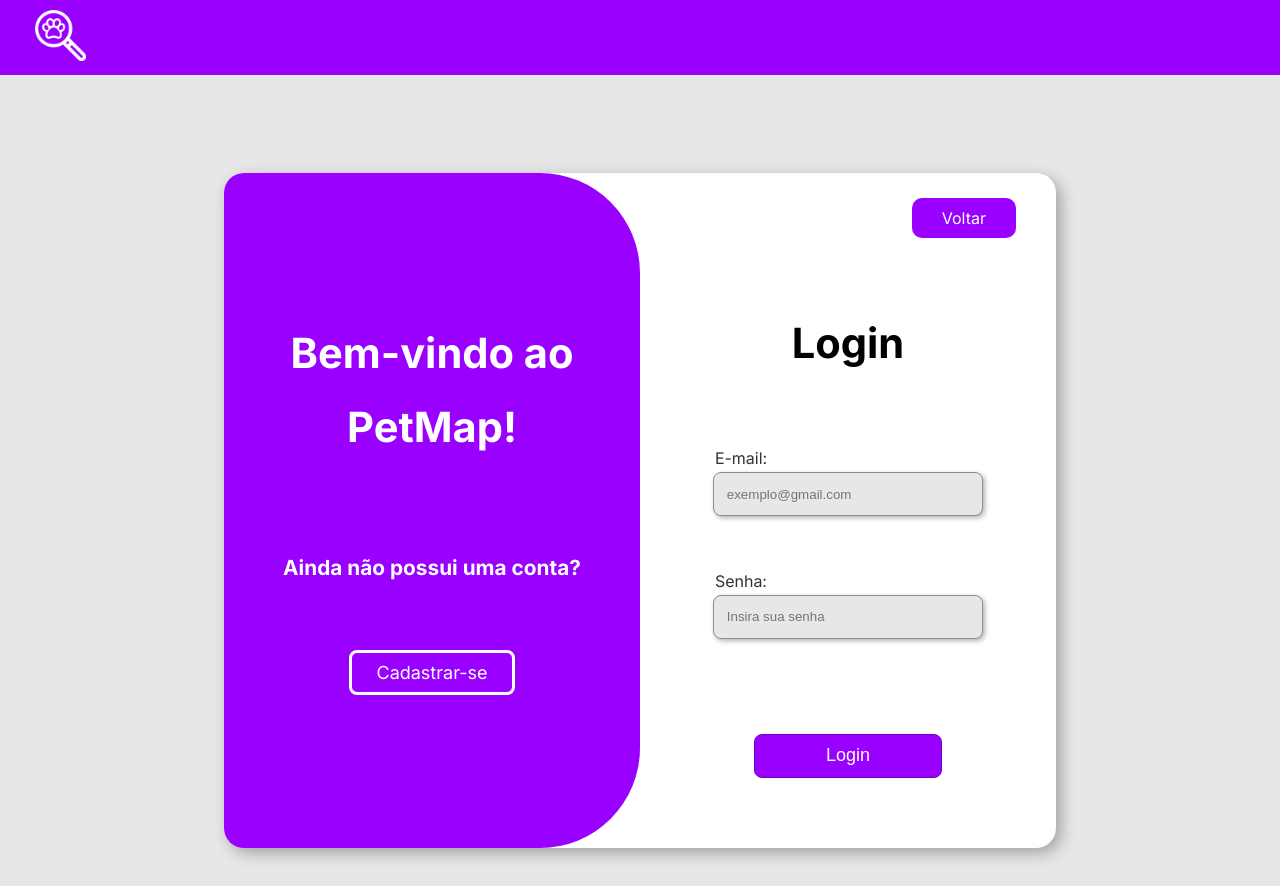
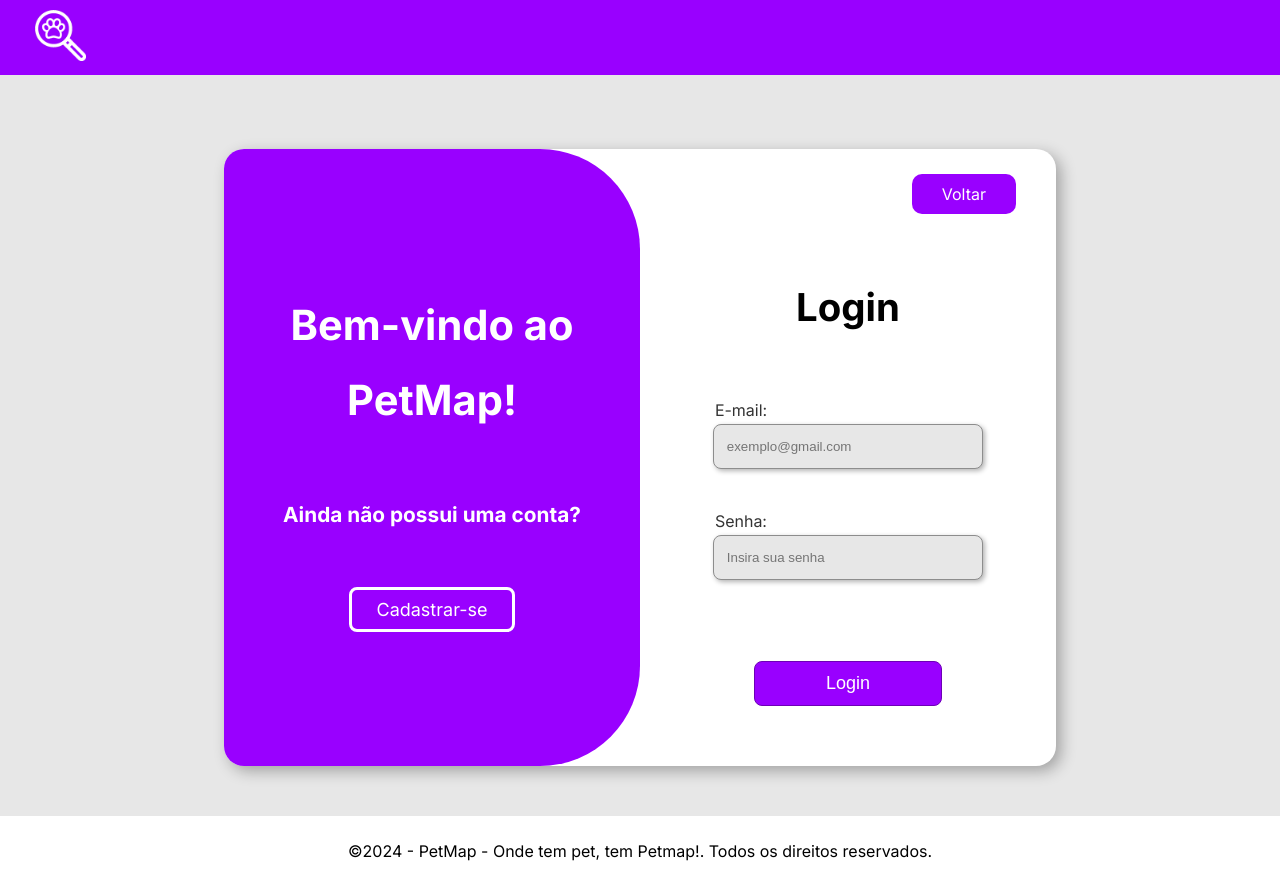
Before and after one commit to arthurpansera/PetMap, a PHP site: page /src/assets/pages/login.html in a window 1280 px wide. Run offline with PHP 8.4, Linux system fonts and the light colour scheme.

Commit message:
login page update

```diff
--- a/src/assets/pages/login.html
+++ b/src/assets/pages/login.html
@@ -69,7 +69,6 @@
         <p>&copy;2024 - PetMap - Onde tem pet, tem Petmap!. Todos os direitos reservados.</p>
     </footer>
 
-
     <script src="../../scripts/pages/login/login.js"></script>
 </body>
 </html>
--- a/src/assets/pages/register-ong.html
+++ b/src/assets/pages/register-ong.html
@@ -135,6 +135,6 @@
     <footer class="footer">
         <p>&copy;2024 - PetMap - Onde tem pet, tem Petmap!. Todos os direitos reservados.</p>
     </footer>
-
+m
 </body>
 </html>
--- a/src/styles/global/elements.css
+++ b/src/styles/global/elements.css
@@ -58,10 +58,6 @@ img {
     padding: 14px 22px;
 }
 
-.main-content {
-    flex: 1;
-}
-
 /* --- FOOTER --- */
 
 .footer {
--- a/src/styles/pages/login/partials/container.css
+++ b/src/styles/pages/login/partials/container.css
@@ -15,7 +15,7 @@
     background-color: rgb(255, 255, 255);
     border-radius: 20px;
     width: 65%;
-    height: 80%;
+    margin-bottom: auto;
     box-shadow: 5px 5px 15px rgba(0, 0, 0, 0.3);
     transition: transform 0.5s ease-in-out;
 }
--- a/src/styles/pages/login/partials/has-or-no-account.css
+++ b/src/styles/pages/login/partials/has-or-no-account.css
@@ -20,12 +20,12 @@
     text-align: center;
     line-height: 1.8;
     font-size: clamp(2rem,2.6rem, 4rem);
-    padding: 30px 0px;
+    padding: 15px 0px;
     color: white;
 }
 .no-account h3, .has-account h3{
     font-size: clamp(1rem,1.3rem, 3rem);
-    padding: 30px 0px;
+    padding: 20px 0px;
     color: white;
 }
 .no-account a,  .has-account a{
@@ -33,7 +33,6 @@
     align-items: center;
     justify-content: center;
     margin: 40px auto;
-    margin-bottom: 70px;
     width: 40%;
     height: 45px;
     background-color: var(--purple-color);
--- a/src/styles/pages/login/partials/login-register-box.css
+++ b/src/styles/pages/login/partials/login-register-box.css
@@ -1,19 +1,14 @@
-.login-box, .register-box, .user-options{
+.login-box, .register-box{
     display: flex;
     flex-direction: column;
     width: 50%;
 }
-.login-box h1 {
-    font-size: clamp(2rem, 2.6rem, 4rem);
-    padding: 50px 0px;
+.login-box h1, .register-box h1 {
+    font-size: clamp(2rem, 2.4rem, 4rem);
+    padding: 40px 0px;
     text-align: center;
 }
-.register-box h1 {
-    font-size: clamp(2rem, 2rem, 4rem);
-    text-align: center;
-    padding: 60px 0px;
-    margin-bottom: 20px;
-}
+
 .login-box .back-btn {
     justify-content: flex-end;
     margin-right: 40px;
@@ -23,9 +18,9 @@
     align-items: center;
     justify-content: center;
     margin: 4px auto;
-    margin-bottom: 55px;
+    margin-bottom: 10%;
     width: 65%;
-    height: 60px;
+    height: 45px;
     background-color: var(--light-grey);
     border-radius: 8px;
     border: 1px solid var(--dark-grey);
@@ -36,13 +31,14 @@
 .label-input{
     margin: 0 18%;
 }
+
 .login-btn{
     display: flex;
     align-items: center;
     margin: 40px auto;
-    margin-bottom: 70px;
+    margin-bottom: 60px;
     width: 45%;
-    height: 60px;
+    height: 45px;
     background-color: var(--purple-color);
     color: white;
     border-radius: 8px;
@@ -63,15 +59,8 @@
     background-color: rgb(215, 215, 215);
     box-shadow: 3px 3px 8px rgba(0, 0, 0, 0.3)
 }
-.user-options{
-    display: flex;
-    align-items: center;
-    justify-content: center;
-    margin: 4px auto;
-    margin-bottom: 10%;
-    height: 45px;
+
+.user-options-box{
+    margin: 40px 0;
+    margin-bottom: 45px
 }
-.user-options-box{
-    margin-bottom: 20%;
-
-}
```
